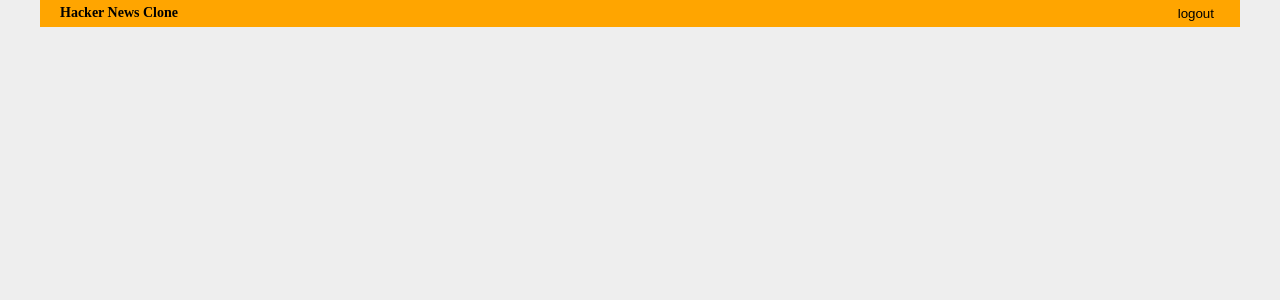
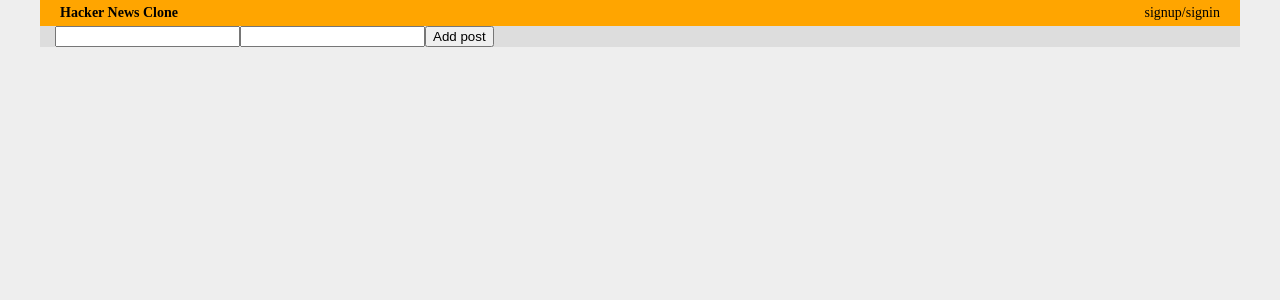
Before and after one commit to n1ghtdev/hackernews, a React (Create React App) app in the folder packages/client/: page /post/add in a window 1280 px wide. Shown: the top 300 px of the page. Built offline with nearby package versions, Linux system fonts and the light colour scheme; no server answers.

Commit message:
feat(page): AddPost page

```diff
--- a/packages/client/src/App.tsx
+++ b/packages/client/src/App.tsx
@@ -9,6 +9,7 @@ import Header from './components/header';
 
 import PostsPage from './pages/posts-page';
 import PostPage from './pages/post-page';
+import AddPostPage from './pages/add-post-page';
 import AuthPage from './pages/auth-page';
 
 function App() {
@@ -19,6 +20,7 @@ function App() {
         <Layout>
           <Header />
           <Route exact path="/" component={PostsPage} />
+          <Route exact path="/post/add" component={AddPostPage} />
           <Route exact path="/post/:id" component={PostPage} />
           <Route exact path="/auth" component={AuthPage} />
         </Layout>
--- /dev/null
+++ b/packages/client/src/components/add-post-form.tsx
@@ -0,0 +1,36 @@
+import React from 'react';
+import useForm from '../hooks/use-form';
+import { Post } from '../modules/posts/types';
+
+type Props = {
+  onSubmit: (data: Partial<Post>) => void;
+};
+
+export default function AddPostForm(props: Props) {
+  const { values, handleChange, handleSubmit } = useForm(
+    () => props.onSubmit(values),
+    {
+      title: '',
+      source: '',
+    },
+  );
+  return (
+    <form onSubmit={handleSubmit}>
+      <input
+        type="text"
+        name="title"
+        value={values.title}
+        onChange={handleChange}
+        required
+      />
+      <input
+        type="text"
+        name="source"
+        value={values.source}
+        onChange={handleChange}
+        required
+      />
+      <button type="submit">Add post</button>
+    </form>
+  );
+}
--- a/packages/client/src/components/comment.tsx
+++ b/packages/client/src/components/comment.tsx
@@ -21,7 +21,7 @@ export default function Comment({ comment }: { comment: any }) {
   return (
     <Wrapper>
       <Header>
-        {comment.user.name} <TimeAgo date={comment.createdAt} />
+        {comment.user.name} <TimeAgo date={comment.createdAt} live={false} />
       </Header>
       <Body>{comment.text}</Body>
       {comment.children ? <Comments comments={comment.children} /> : null}
--- a/packages/client/src/components/header.tsx
+++ b/packages/client/src/components/header.tsx
@@ -18,7 +18,9 @@ const Nav = styled.ul`
 `;
 const NavItem = styled.li`
   font-size: 14px;
+  margin-right: 20px;
   &:last-child {
+    margin-right: 0;
     flex: 1;
     text-align: right;
   }
@@ -58,13 +60,20 @@ export default function Header() {
             <Title>Hacker News Clone</Title>
           </NavLink>
         </NavItem>
-        <NavItem>
-          {isSignedIn ? (
+        {!isSignedIn ? (
+          <NavItem>
             <NavLink to="/auth">signup/signin</NavLink>
-          ) : (
-            <Logout onClick={onLogout}>logout</Logout>
-          )}
-        </NavItem>
+          </NavItem>
+        ) : (
+          <>
+            <NavItem>
+              <NavLink to="/post/add">add new post</NavLink>
+            </NavItem>
+            <NavItem>
+              <Logout onClick={onLogout}>logout</Logout>
+            </NavItem>
+          </>
+        )}
       </Nav>
     </Wrapper>
   );
--- a/packages/client/src/components/post-item.tsx
+++ b/packages/client/src/components/post-item.tsx
@@ -47,8 +47,8 @@ export default function PostItem(props: Props) {
       <Info>
         <span>
           {post.points} points by {post.author?.name || 'anonymous'} at{' '}
-          <TimeAgo date={post.createdAt} /> {'|'} {post.comments?.length}{' '}
-          comments
+          <TimeAgo date={post.createdAt} live={false} /> {'|'}{' '}
+          {post.comments?.length} comments
         </span>
       </Info>
     </Wrapper>
--- a/packages/client/src/modules/posts/actions.ts
+++ b/packages/client/src/modules/posts/actions.ts
@@ -58,7 +58,7 @@ export const postFailure = (error: string) => ({
 });
 
 export function addPostRequest(
-  payload: Post,
+  payload: Partial<Post>,
 ): ThunkAction<void, RootState, unknown, Action<string>> {
   return async dispatch => {
     dispatch({ type: types.ADD_POST_REQUEST });
--- /dev/null
+++ b/packages/client/src/pages/add-post-page.tsx
@@ -0,0 +1,32 @@
+import React from 'react';
+import { useHistory } from 'react-router-dom';
+import { useDispatch, useSelector } from 'react-redux';
+
+import { addPostRequest } from '../modules/posts/actions';
+import { RootState } from '../modules/reducers';
+import { Post } from '../modules/posts/types';
+import useLoading from '../hooks/use-loading';
+import AddPostForm from '../components/add-post-form';
+
+export default function PostPage() {
+  const dispatch = useDispatch();
+  const newPost = useSelector((state: RootState) => state.news.post);
+  const isLoading = useLoading('post');
+  const history = useHistory();
+
+  React.useEffect(() => {
+    if (newPost?._id && !isLoading) {
+      history.push(`/post/${newPost._id}`);
+    }
+  }, [newPost, history, isLoading]);
+
+  async function onAddPost(post: Partial<Post>) {
+    await dispatch(addPostRequest(post));
+  }
+
+  if (isLoading) {
+    return null;
+  }
+
+  return <AddPostForm onSubmit={onAddPost} />;
+}
```
Also changed, not shown: 1 other file (tests, documents, lock files or other folders).
